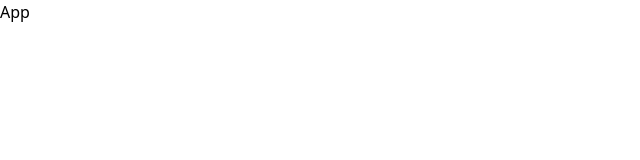
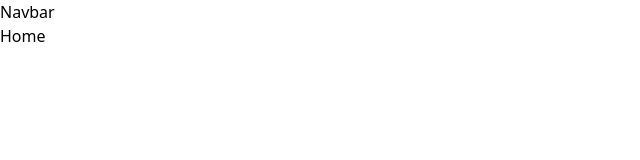
Before and after one commit to Faiz510/mern_ecom_project, a React (Vite) app in the folder frontend/: page / in a window 1280 px wide. Shown: the top 160 px of the page, without its empty margins (0-640 px from the left). Built offline with nearby package versions, Linux system fonts and the light colour scheme.

Commit message:
Page with Router
Pages setup with react router

layout for main pages has set , home page created

```diff
--- a/frontend/src/main.tsx
+++ b/frontend/src/main.tsx
@@ -1,10 +1,20 @@
-import React from 'react'
-import ReactDOM from 'react-dom/client'
-import App from './App.tsx'
-import './index.css'
+import React from "react";
+import ReactDOM from "react-dom/client";
+import "./index.css";
+import { createBrowserRouter, RouterProvider } from "react-router-dom";
+import MainLayout from "./pages/Layouts/MainLayout";
+import Home from "./pages/Home";
 
-ReactDOM.createRoot(document.getElementById('root')!).render(
+const router = createBrowserRouter([
+  {
+    path: "/",
+    element: <MainLayout />,
+    children: [{ path: "", element: <Home /> }],
+  },
+]);
+
+ReactDOM.createRoot(document.getElementById("root")!).render(
   <React.StrictMode>
-    <App />
-  </React.StrictMode>,
-)
+    <RouterProvider router={router} />
+  </React.StrictMode>
+);
--- /dev/null
+++ b/frontend/src/pages/Home.tsx
@@ -0,0 +1,7 @@
+import React from "react";
+
+const Home = () => {
+  return <div>Home</div>;
+};
+
+export default Home;
--- /dev/null
+++ b/frontend/src/pages/Layouts/MainLayout.tsx
@@ -0,0 +1,12 @@
+import { Outlet } from "react-router-dom";
+
+const MainLayout = () => {
+  return (
+    <>
+      <h2>Navbar</h2>
+      <Outlet />
+    </>
+  );
+};
+
+export default MainLayout;
```
Also changed, not shown: frontend/src/components/Navbar.tsx (added).
